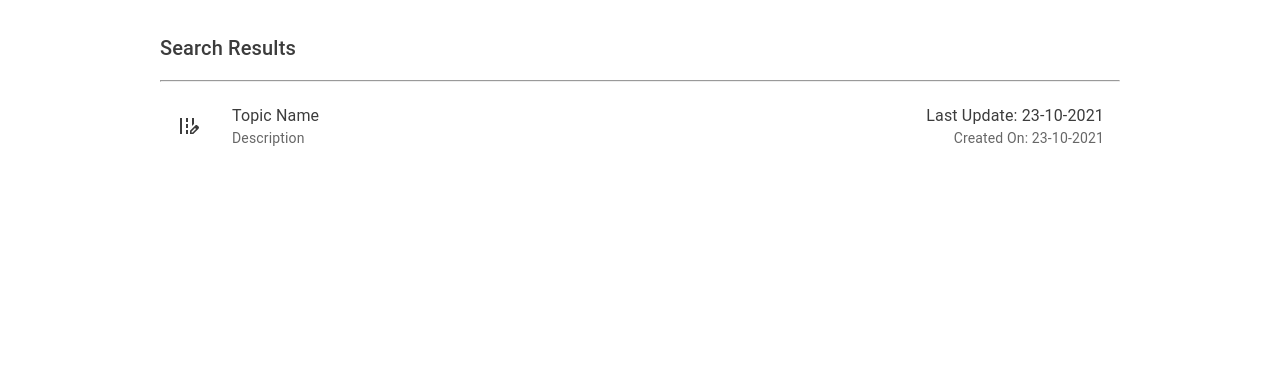
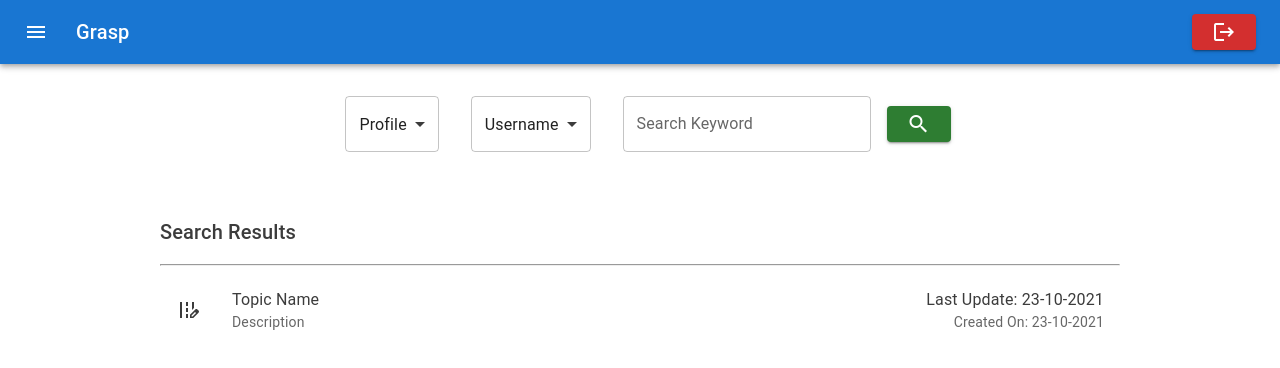
Before and after one commit to Sarthak-23/grasp, a React app in the folder client/: page /search in a window 1280 px wide. Shown: the top 368 px of the page. Built offline with nearby package versions, Linux system fonts and the light colour scheme.

Commit message:
:lipstick: added ui for search

```diff
--- a/client/src/components/Navbar/Navbar.js
+++ b/client/src/components/Navbar/Navbar.js
@@ -1,4 +1,5 @@
 import * as React from 'react';
+import { Link, useLocation } from 'react-router-dom';
 import { styled, alpha } from '@mui/material/styles';
 import AppBar from '@mui/material/AppBar';
 import Box from '@mui/material/Box';
@@ -67,6 +68,13 @@ const Container = styled('div')(({ theme }) => ({
 }));
 
 const Navbar = (props) => {
+    const pathname = useLocation().pathname;
+    const [showSearch, setShowSearch] = React.useState(false);
+    React.useEffect(() => {
+        if (pathname !== '/search') {
+            setShowSearch(true);
+        }
+    }, []);
     return (
         <Container>
             <AppBar position="static">
@@ -93,7 +101,9 @@ const Navbar = (props) => {
                         Grasp
                     </Typography>
                     <EmptySpace />
-                    <Search>
+                    {showSearch ? (
+                        <Link style={{ margin: 'auto 2rem' }} to="/search">
+                            {/* <Search>
                             <SearchIconWrapper>
                                 <SearchIcon />
                             </SearchIconWrapper>
@@ -101,8 +111,13 @@ const Navbar = (props) => {
                                 placeholder="Search…"
                                 inputProps={{ 'aria-label': 'search' }}
                             />
-                    </Search>
-                    <EmptySpace />
+                        </Search> */}
+                            <IconButton>
+                                <Icon style={{ color: 'white' }}>search</Icon>
+                            </IconButton>
+                        </Link>
+                    ) : null}
+                    {/* <EmptySpace /> */}
                     <Tooltip title="Logout">
                         <Button variant="contained" color="error">
                             <Icon style={{ color: 'white' }}>logout</Icon>
--- a/client/src/components/Search/Search.js
+++ b/client/src/components/Search/Search.js
@@ -8,8 +8,14 @@ import Grid from '@mui/material/Grid';
 import Typography from '@mui/material/Typography';
 import EditRoadIcon from '@mui/icons-material/EditRoad';
 import { makeStyles } from '@mui/styles';
+import Select from '@mui/material/Select';
+import MenuItem from '@mui/material/MenuItem';
+import TextField from '@mui/material/TextField';
 
 import classes from './Search.css';
+import Navbar from '../Navbar/Navbar';
+import { Box } from '@mui/system';
+import { Button, CircularProgress, Icon } from '@mui/material';
 
 // function generate(element) {
 //     return [0, 1, 2].map((value) =>
@@ -31,19 +37,131 @@ const useStyles = makeStyles((theme) => ({
         flexDirection: 'column',
         alignItems: 'flex-end',
     },
+    boxer: {
+        padding: '1rem',
+        display: 'flex',
+        flexDirection: 'row',
+        alignItems: 'center',
+        justifyContent: 'center',
+    },
+    boxerElements: {
+        margin: '1rem',
+    },
 }));
 
 const Demo = styled('div')(({ theme }) => ({
     backgroundColor: theme.palette.background.paper,
 }));
 
+const categoryOptions = ['Profile', 'Roadmap'];
+const profileOptions = ['Username', 'Name', 'Goal'];
+const roadmapOptions = ['Tag'];
+
 const Search = () => {
     const classes = useStyles();
 
+    const [category, setCategory] = React.useState(categoryOptions[0]);
+    const [type, setType] = React.useState(profileOptions[0]);
+    const [keyword, setKeyword] = React.useState('');
+    const [loading, setLoading] = React.useState(false);
+
+    const handleCategory = (e) => {
+        setCategory(e.target.value);
+        if (e.target.value === categoryOptions[0]) setType(profileOptions[0]);
+        else setType(roadmapOptions[0]);
+    };
+
+    const handleTypes = (e) => {
+        setType(e.target.value);
+    };
+
+    const handleKeyword = (e) => {
+        setKeyword(e.target.value);
+    };
+
+    const handleSearch = async () => {
+        setLoading(true);
+        setTimeout(() => {
+            setLoading(false);
+        }, 2000);
+    };
+
+    const renderProfileTypes = () => {
         return (
+            <Select
+                className={classes.boxerElements}
+                id="profile-select"
+                value={type}
+                label="Type"
+                onChange={handleTypes}
+            >
+                {profileOptions.map((cat) => {
+                    return <MenuItem value={cat}>{cat}</MenuItem>;
+                })}
+            </Select>
+        );
+    };
+    const renderRoadmapTypes = () => {
+        return (
+            <Select
+                className={classes.boxerElements}
+                id="roadmap-select"
+                value={type}
+                label="Type"
+                onChange={handleTypes}
+            >
+                {roadmapOptions.map((cat) => {
+                    return <MenuItem value={cat}>{cat}</MenuItem>;
+                })}
+            </Select>
+        );
+    };
+
+    return (
+        <Box>
+            <Navbar />
+            <Box className={classes.boxer}>
+                <Select
+                    className={classes.boxerElements}
+                    id="category-select"
+                    value={category}
+                    label="Category"
+                    onChange={handleCategory}
+                >
+                    {categoryOptions.map((cat) => {
+                        return <MenuItem value={cat}>{cat}</MenuItem>;
+                    })}
+                </Select>
+                {category === categoryOptions[0]
+                    ? renderProfileTypes()
+                    : renderRoadmapTypes()}
+                <TextField
+                    style={{ margin: '1rem' }}
+                    id="outlined-basic"
+                    label="Search Keyword"
+                    variant="outlined"
+                    value={keyword}
+                    onChange={handleKeyword}
+                />
+                {loading ? (
+                    <CircularProgress />
+                ) : (
+                    <Button
+                        variant="contained"
+                        color="success"
+                        onClick={handleSearch}
+                    >
+                        <Icon style={{ color: 'white' }}>search</Icon>
+                    </Button>
+                )}
+            </Box>
             <Grid container className={classes.container}>
                 <Grid item xs={12} md={9}>
-                <Typography sx={{ mt: 4, mb: 2 }} variant="h6" component="div">
+                    <Typography
+                        sx={{ mt: 4, mb: 2 }}
+                        variant="h6"
+                        component="div"
+                    >
                         Search Results
                     </Typography>
                     <hr />
@@ -69,6 +187,7 @@ const Search = () => {
                     </Demo>
                 </Grid>
             </Grid>
+        </Box>
     );
 };
 
```
Lines whose indentation alone changed are shown as unchanged.
